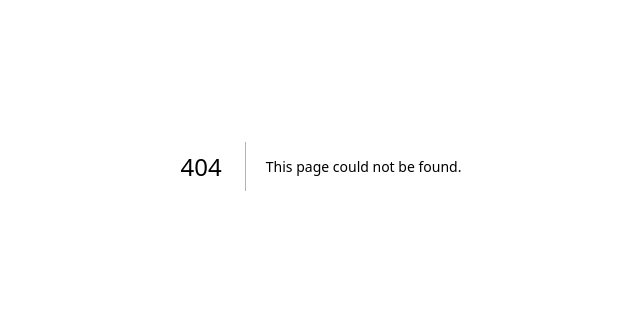
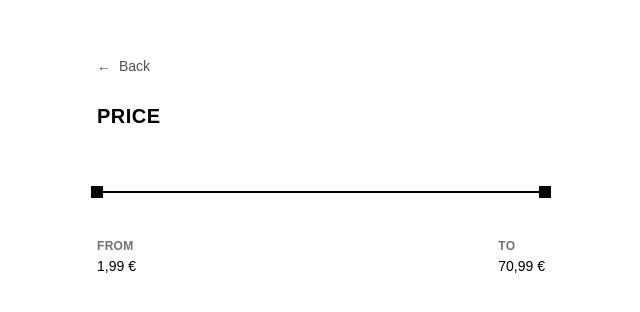
Before and after one commit to MartaCamacho/nextjs-filter, a Next.js app: page /exercise2 in a window 1280 px wide. Before the commit this address had no page. Shown: the part 234-546 px from the top of the page, without its empty margins (319-959 px from the left). Built offline with nearby package versions, Linux system fonts and the light colour scheme.

Commit message:
feat: wire up /exercise2
Server Component calling getFixedRangeValues() directly, same
pattern as exercise 1. Both routes now prerender as static (next
build output confirms it for /exercise2 too).

```diff
--- /dev/null
+++ b/app/exercise2/loading.tsx
@@ -0,0 +1,13 @@
+const Loading = () => {
+  return (
+    <div className="flex flex-1 items-center justify-center px-6">
+      <main className="w-full max-w-md py-24">
+        <div className="h-5 w-12 animate-pulse bg-neutral-100" />
+        <div className="mt-6 h-6 w-24 animate-pulse bg-neutral-100" />
+        <div className="mt-10 h-11 w-full animate-pulse bg-neutral-100" />
+      </main>
+    </div>
+  );
+};
+
+export default Loading;
--- /dev/null
+++ b/app/exercise2/page.tsx
@@ -0,0 +1,29 @@
+import Link from "next/link";
+import FixedValuesRange from "@/components/organisms/FixedValuesRange";
+import { getFixedRangeValues } from "@/lib/data";
+
+const Exercise2Page = async () => {
+  const { rangeValues } = await getFixedRangeValues();
+
+  return (
+    <div className="flex flex-1 items-center justify-center px-6">
+      <main className="w-full max-w-md py-24">
+        <Link
+          href="/"
+          className="inline-flex items-center gap-2 text-sm text-neutral-600 hover:text-black focus-visible:outline focus-visible:outline-2 focus-visible:outline-offset-2 focus-visible:outline-black"
+        >
+          <span aria-hidden="true">←</span>
+          Back
+        </Link>
+        <h1 className="mt-6 text-xl font-bold tracking-wide text-black uppercase">
+          Price
+        </h1>
+        <div className="mt-10">
+          <FixedValuesRange rangeValues={rangeValues} />
+        </div>
+      </main>
+    </div>
+  );
+};
+
+export default Exercise2Page;
```
